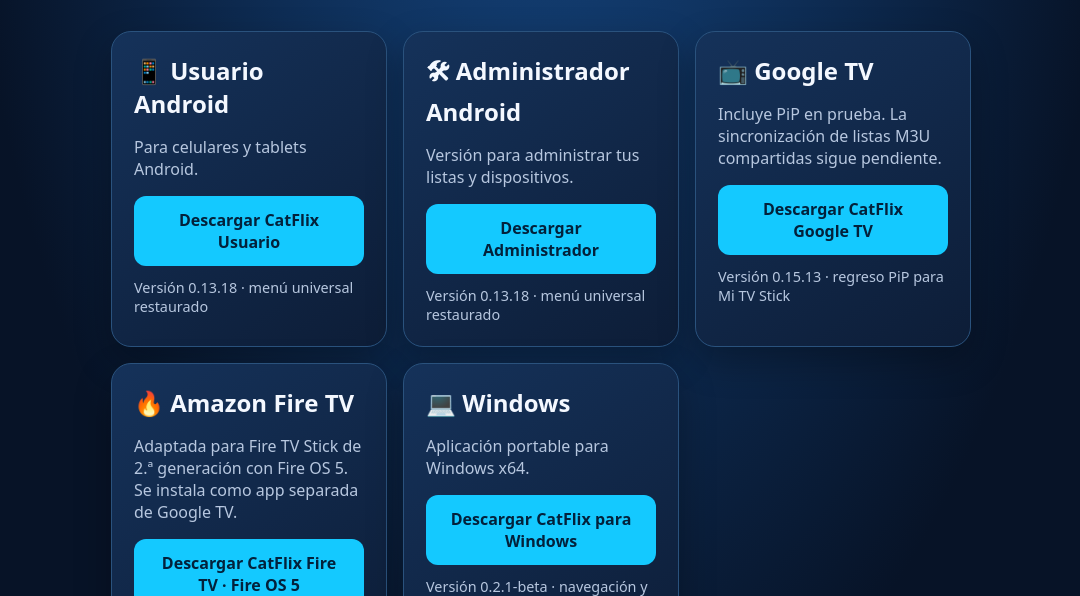
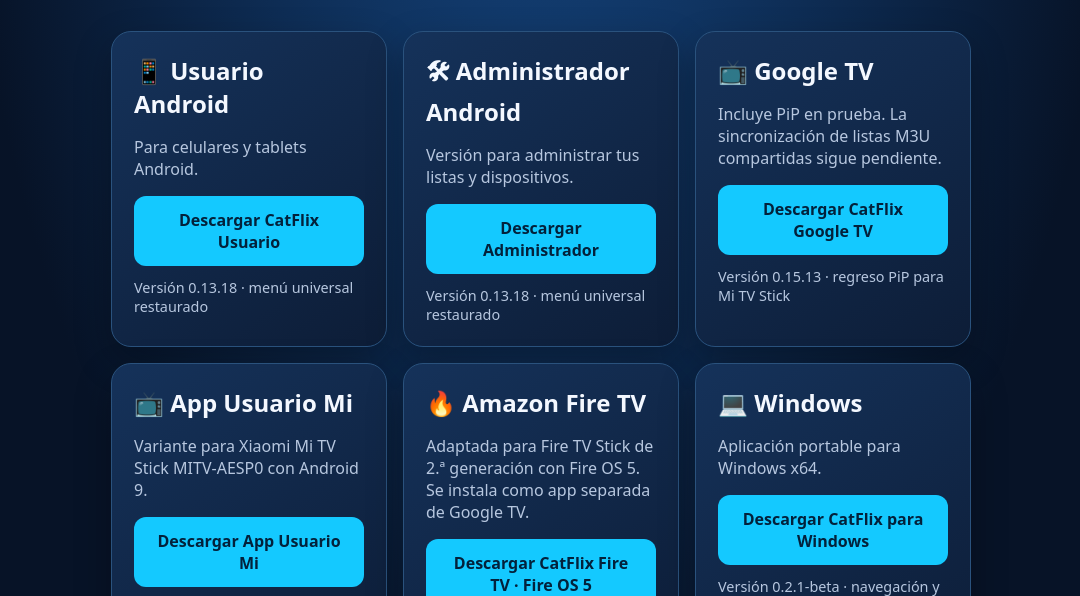
Before and after one commit to renatosalinas-proyectos/catflix-distribucion, a plain HTML site: page index.html in a window 1280 px wide. Shown: the part 196-792 px from the top of the page, without its empty margins (99-1179 px from the left). Drawn offline with Linux system fonts and the light colour scheme.

Commit message:
Add App Usuario Mi download card

```diff
--- a/index.html
+++ b/index.html
@@ -16,6 +16,7 @@ header{text-align:center;margin-bottom:34px}h1{font-size:clamp(2.3rem,8vw,4rem);
 <article class="card"><h2>📱 Usuario Android</h2><p>Para celulares y tablets Android.</p><a class="btn" id="android" aria-disabled="true">Cargando…</a><div class="version" id="androidVersion"></div></article>
 <article class="card"><h2>🛠 Administrador Android</h2><p>Versión para administrar tus listas y dispositivos.</p><a class="btn" id="admin" aria-disabled="true">Cargando…</a><div class="version" id="adminVersion"></div></article>
 <article class="card"><h2>📺 Google TV</h2><p>Incluye PiP en prueba. La sincronización de listas M3U compartidas sigue pendiente.</p><a class="btn" id="tv" aria-disabled="true">Cargando…</a><div class="version" id="tvVersion"></div></article>
+<article class="card"><h2>📺 App Usuario Mi</h2><p>Variante para Xiaomi Mi TV Stick MITV-AESP0 con Android 9.</p><a class="btn" id="miStick" aria-disabled="true">Cargando…</a><div class="version" id="miStickVersion"></div></article>
 <article class="card"><h2>🔥 Amazon Fire TV</h2><p>Adaptada para Fire TV Stick de 2.ª generación con Fire OS 5. Se instala como app separada de Google TV.</p><a class="btn" id="firetv" aria-disabled="true">Cargando…</a><div class="version" id="firetvVersion"></div></article>
 <article class="card"><h2>💻 Windows</h2><p>Aplicación portable para Windows x64.</p><a class="btn" id="windows" aria-disabled="true">Cargando…</a><div class="version" id="windowsVersion"></div></article>
 </section>
@@ -23,5 +24,5 @@ header{text-align:center;margin-bottom:34px}h1{font-size:clamp(2.3rem,8vw,4rem);
 <footer>CatFlix · página de distribución</footer></main>
 <script>
 (async()=>{try{const r=await fetch('./versions.json',{cache:'no-store'});if(!r.ok)throw 0;const v=await r.json();function card(id,verId,item,label){const a=document.getElementById(id),ver=verId?document.getElementById(verId):null;if(item&&item.available&&item.url){a.href=item.url;a.textContent=label;a.removeAttribute('aria-disabled');if(ver)ver.textContent='Versión '+(item.versionName||'');}}
-card('android','androidVersion',v.android,'Descargar CatFlix Usuario');card('admin','adminVersion',v.admin,'Descargar Administrador');card('tv','tvVersion',v.googleTv,'Descargar CatFlix Google TV');card('firetv','firetvVersion',v.fireTvOs5,'Descargar CatFlix Fire TV · Fire OS 5');if(v.windows?.available)card('windows','windowsVersion',v.windows,'Descargar CatFlix para Windows');}catch(e){for(const id of ['android','admin','tv','firetv'])document.getElementById(id).textContent='No disponible';}})();
+card('android','androidVersion',v.android,'Descargar CatFlix Usuario');card('admin','adminVersion',v.admin,'Descargar Administrador');card('tv','tvVersion',v.googleTv,'Descargar CatFlix Google TV');card('miStick','miStickVersion',v.miStick,'Descargar App Usuario Mi');card('firetv','firetvVersion',v.fireTvOs5,'Descargar CatFlix Fire TV · Fire OS 5');if(v.windows?.available)card('windows','windowsVersion',v.windows,'Descargar CatFlix para Windows');}catch(e){for(const id of ['android','admin','tv','miStick','firetv'])document.getElementById(id).textContent='No disponible';}})();
 </script></body></html>
```
